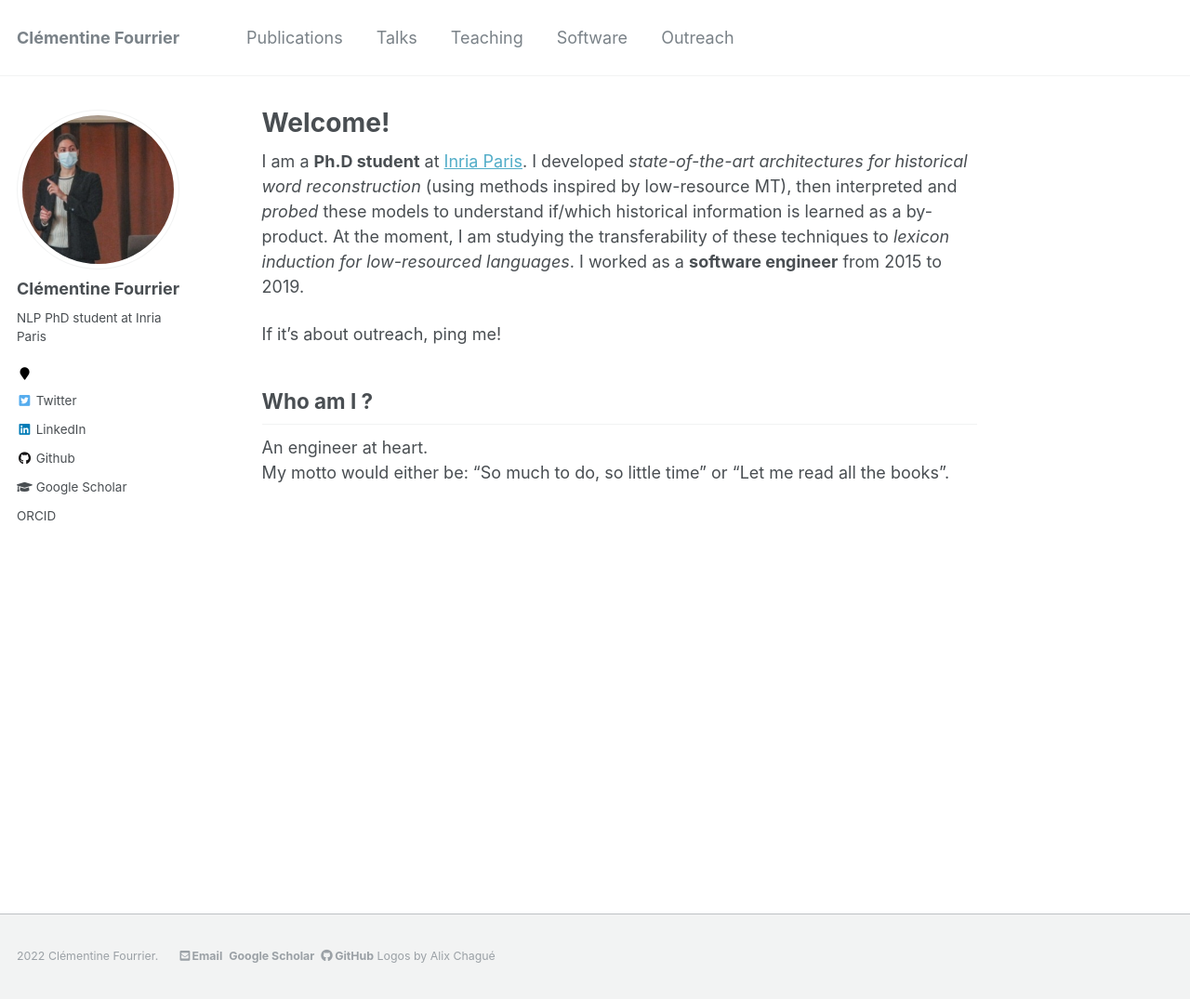
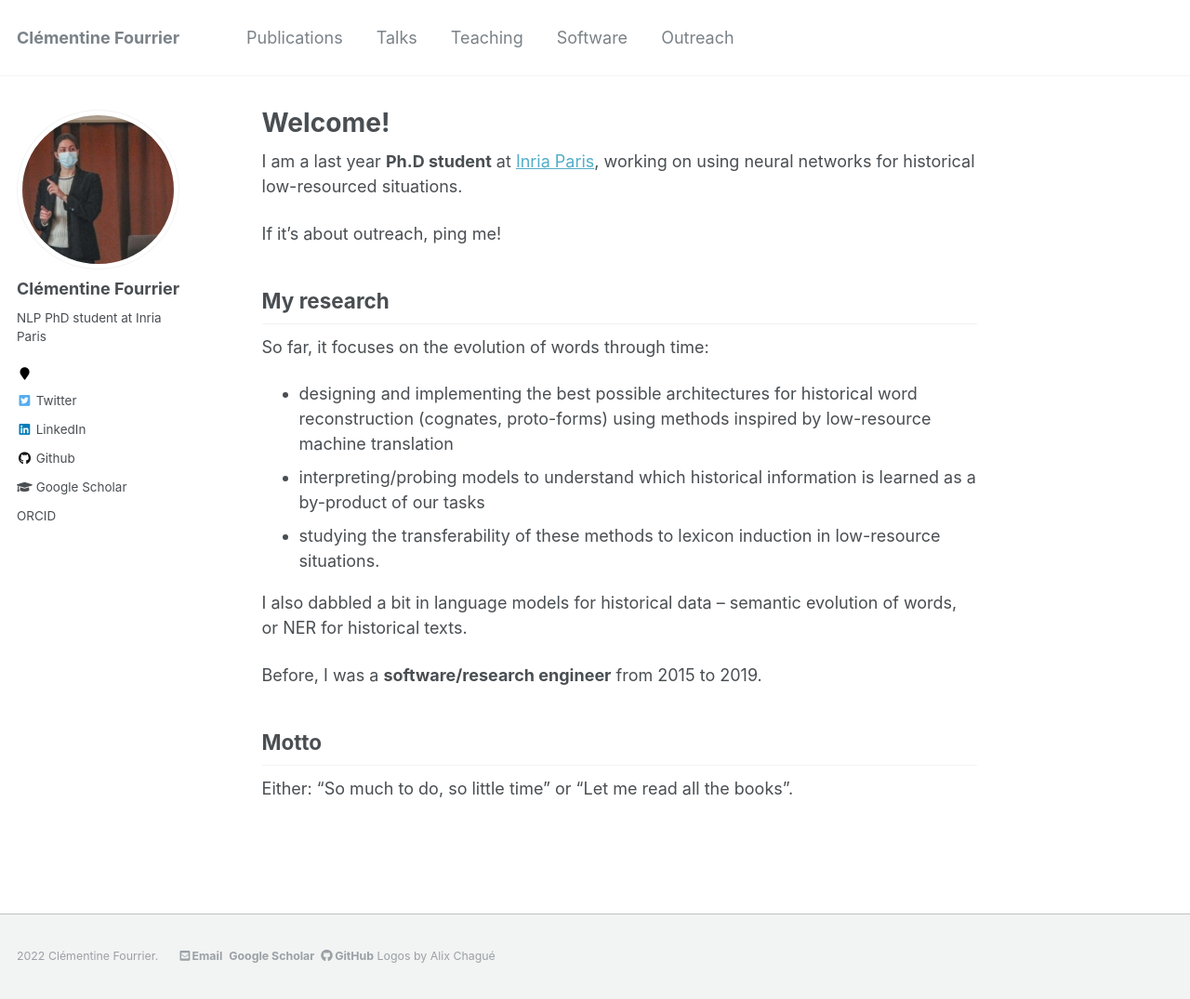
Before and after one commit to clefourrier/clefourrier.github.io, a Jekyll site: the page built from _pages/about.md, in a window 1280 px wide and 1075 px high. Shown: the whole window at 93% size. Built offline with Jekyll 4.4.1, drawn with Linux system fonts in a browser that asks for light colours.

Commit message:
updated about

```diff
--- a/_pages/about.md
+++ b/_pages/about.md
@@ -8,11 +8,20 @@ redirect_from:
   - /about.html
 ---
 
-I am a **Ph.D student** at [Inria Paris](https://www.inria.fr/centre/paris). I developed *state-of-the-art architectures for historical word reconstruction* (using methods inspired by low-resource MT), then interpreted and *probed* these models to understand if/which historical information is learned as a by-product. At the moment, I am studying the transferability of these techniques to *lexicon induction for low-resourced languages*.
-I worked as a **software engineer** from 2015 to 2019.
+I am a last year **Ph.D student** at [Inria Paris](https://www.inria.fr/centre/paris), working on using neural networks for historical low-resourced situations.
 
 If it's about outreach, ping me!
 
-## Who am I ?
-An engineer at heart.
-My motto would either be: "So much to do, so little time" or "Let me read all the books".
+## My research
+So far, it focuses on the evolution of words through time:
+- designing and implementing the best possible architectures for historical word reconstruction (cognates, proto-forms) using methods inspired by low-resource machine translation
+- interpreting/probing models to understand which historical information is learned as a by-product of our tasks
+- studying the transferability of these methods to lexicon induction in low-resource situations.
+
+I also dabbled a bit in language models for historical data -- semantic evolution of words, or NER for historical texts.
+
+Before, I was a **software/research engineer** from 2015 to 2019.
+
+
+## Motto
+Either: "So much to do, so little time" or "Let me read all the books".
```
Also changed, not shown: _pages/cv.md (deleted, +0 -59 lines).
